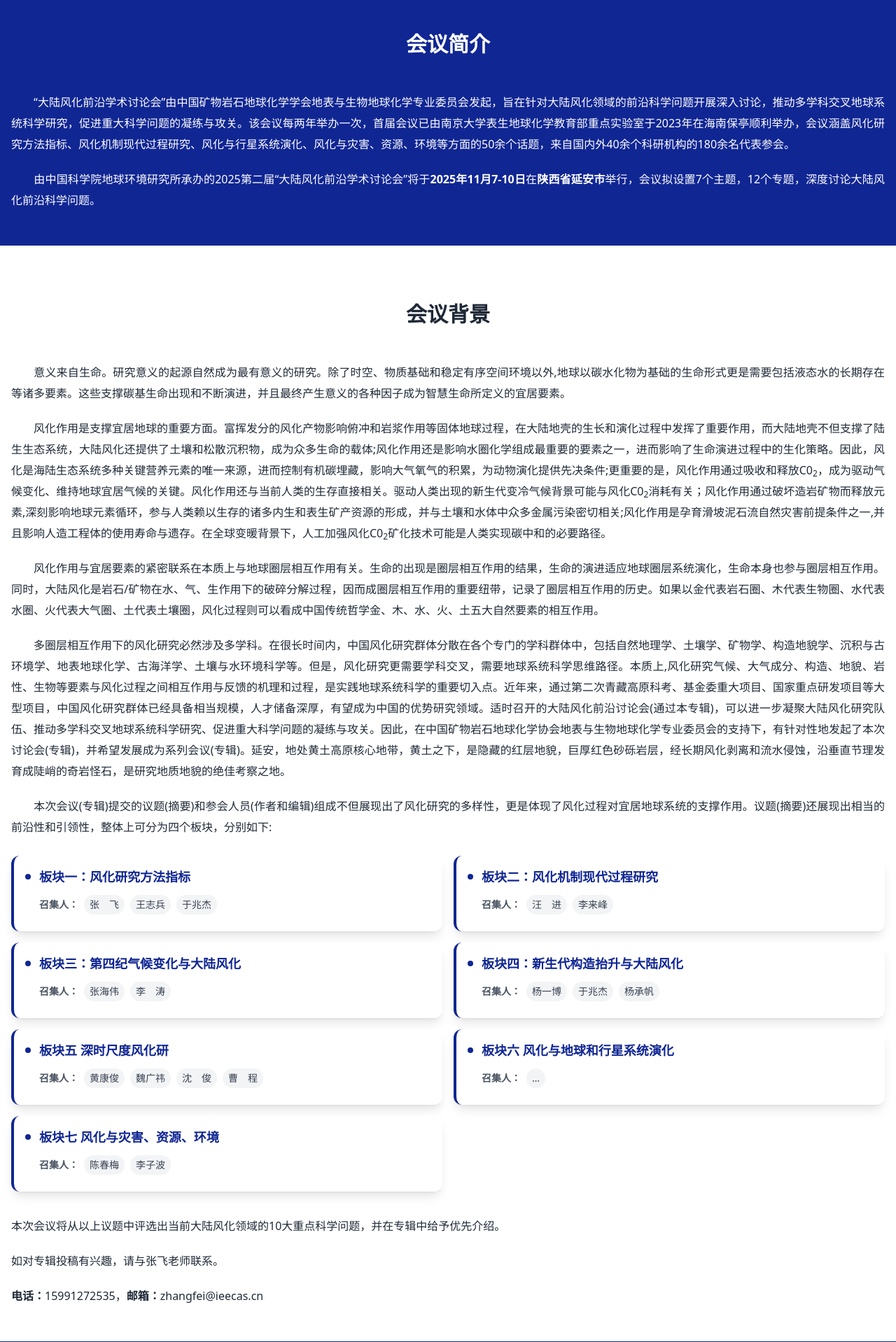
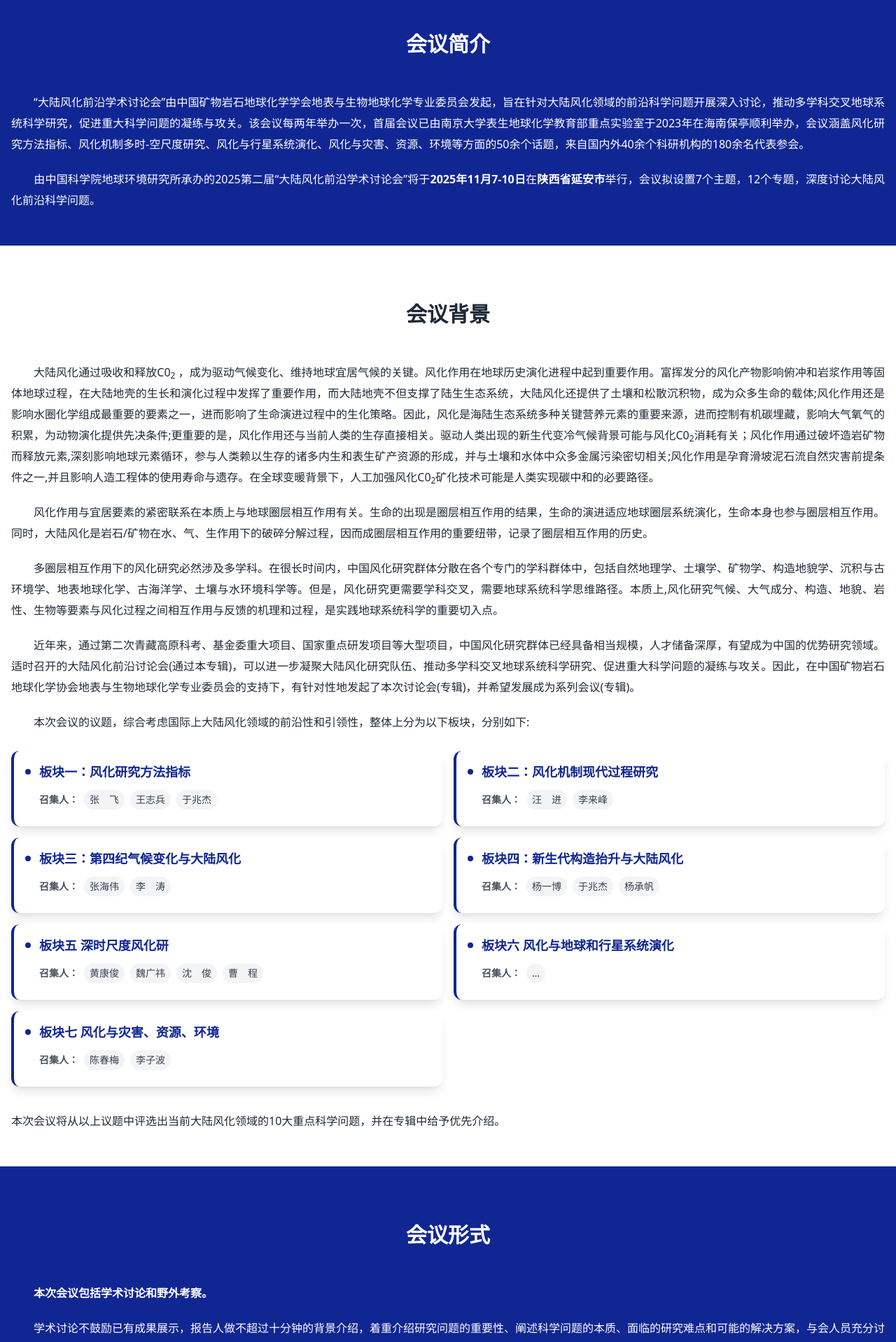
Before and after one commit to hutong9/Weathering2025, a Nuxt app: page / in a window 1280 px wide. Shown: the part 880-2798 px from the top of the page at 70% size. Built offline with nearby package versions, Linux system fonts and the light colour scheme.

Commit message:
更新内容

```diff
--- a/components/AppNews.vue
+++ b/components/AppNews.vue
@@ -23,7 +23,7 @@
             <div class="flex flex-col gap-2 py-2">
               <a href="/邀请函.pdf">
                 <div class="inline-flex items-center">
-                  <p class="text-xl hover:text-blue-800">第一轮会议通知下载</p>
+                  <p class="text-xl hover:text-blue-800 pl-4">第一轮会议通知下载</p>
                   <img src="/img/new.gif" alt="新图标" class="ml-2 inline-block">
                   <img src="/img/hot.gif" alt="新图标" class="ml-2 inline-block">
                 </div>
--- a/components/AppOrganization.vue
+++ b/components/AppOrganization.vue
@@ -19,7 +19,7 @@
 
 
       <p><b class="text-xl">协办单位：</b> </P>
-      <P>南京大学、西北大学、长安大学.....</P>
+      <P>南京大学、西北大学、长安大学、西安交通大学</P>
 
 
       <br />
--- a/pages/index.vue
+++ b/pages/index.vue
@@ -126,7 +126,7 @@
         </h2>
         <div class="container mx-auto">
           <p class="text-white animate__animated animate__bounceInUp">
-            　　“大陆风化前沿学术讨论会”由中国矿物岩石地球化学学会地表与生物地球化学专业委员会发起，旨在针对大陆风化领域的前沿科学问题开展深入讨论，推动多学科交叉地球系统科学研究，促进重大科学问题的凝练与攻关。该会议每两年举办一次，首届会议已由南京大学表生地球化学教育部重点实验室于2023年在海南保亭顺利举办，会议涵盖风化研究方法指标、风化机制现代过程研究、风化与行星系统演化、风化与灾害、资源、环境等方面的50余个话题，来自国内外40余个科研机构的180余名代表参会。
+            　　“大陆风化前沿学术讨论会”由中国矿物岩石地球化学学会地表与生物地球化学专业委员会发起，旨在针对大陆风化领域的前沿科学问题开展深入讨论，推动多学科交叉地球系统科学研究，促进重大科学问题的凝练与攻关。该会议每两年举办一次，首届会议已由南京大学表生地球化学教育部重点实验室于2023年在海南保亭顺利举办，会议涵盖风化研究方法指标、风化机制多时-空尺度研究、风化与行星系统演化、风化与灾害、资源、环境等方面的50余个话题，来自国内外40余个科研机构的180余名代表参会。
           </p>
 
           <p class="text-white animate__animated animate__bounceInUp">
@@ -147,24 +147,25 @@
         <h2 class="text-3xl font-bold  text-center m-4 sm:m-10 animate__animated animate__bounceInUp">会议背景</h2>
         <div class="container mx-auto">
           <p class="animate__animated animate__bounceInUp">
-            　　意义来自生命。研究意义的起源自然成为最有意义的研究。除了时空、物质基础和稳定有序空间环境以外,地球以碳水化物为基础的生命形式更是需要包括液态水的长期存在等诸多要素。这些支撑碳基生命出现和不断演进，并且最终产生意义的各种因子成为智慧生命所定义的宜居要素。
+            　　大陆风化通过吸收和释放C0<sub>2</sub>
+            ，成为驱动气候变化、维持地球宜居气候的关键。风化作用在地球历史演化进程中起到重要作用。富挥发分的风化产物影响俯冲和岩浆作用等固体地球过程，在大陆地壳的生长和演化过程中发挥了重要作用，而大陆地壳不但支撑了陆生生态系统，大陆风化还提供了土壤和松散沉积物，成为众多生命的载体;风化作用还是影响水圈化学组成最重要的要素之一，进而影响了生命演进过程中的生化策略。因此，风化是海陆生态系统多种关键营养元素的重要来源，进而控制有机碳埋藏，影响大气氧气的积累，为动物演化提供先决条件;更重要的是，风化作用还与当前人类的生存直接相关。驱动人类出现的新生代变冷气候背景可能与风化C0<sub>2</sub>消耗有关；风化作用通过破坏造岩矿物而释放元素,深刻影响地球元素循环，参与人类赖以生存的诸多内生和表生矿产资源的形成，并与土壤和水体中众多金属污染密切相关;风化作用是孕育滑坡泥石流自然灾害前提条件之一,并且影响人造工程体的使用寿命与遗存。在全球变暖背景下，人工加强风化C0<sub>2</sub>矿化技术可能是人类实现碳中和的必要路径。
           </p>
 
           <p class=" animate__animated animate__bounceInUp">
-            　　风化作用是支撑宜居地球的重要方面。富挥发分的风化产物影响俯冲和岩浆作用等固体地球过程，在大陆地壳的生长和演化过程中发挥了重要作用，而大陆地壳不但支撑了陆生生态系统，大陆风化还提供了土壤和松散沉积物，成为众多生命的载体;风化作用还是影响水圈化学组成最重要的要素之一，进而影响了生命演进过程中的生化策略。因此，风化是海陆生态系统多种关键营养元素的唯一来源，进而控制有机碳埋藏，影响大气氧气的积累，为动物演化提供先决条件;更重要的是，风化作用通过吸收和释放C0<sub>2</sub>，成为驱动气候变化、维持地球宜居气候的关键。风化作用还与当前人类的生存直接相关。驱动人类出现的新生代变冷气候背景可能与风化C0<sub>2</sub>消耗有关；风化作用通过破坏造岩矿物而释放元素,深刻影响地球元素循环，参与人类赖以生存的诸多内生和表生矿产资源的形成，并与土壤和水体中众多金属污染密切相关;风化作用是孕育滑坡泥石流自然灾害前提条件之一,并且影响人造工程体的使用寿命与遗存。在全球变暖背景下，人工加强风化C0<sub>2</sub>矿化技术可能是人类实现碳中和的必要路径。
+            　　风化作用与宜居要素的紧密联系在本质上与地球圈层相互作用有关。生命的出现是圈层相互作用的结果，生命的演进适应地球圈层系统演化，生命本身也参与圈层相互作用。同时，大陆风化是岩石/矿物在水、气、生作用下的破碎分解过程，因而成圈层相互作用的重要纽带，记录了圈层相互作用的历史。
           </p>
 
           <p class=" animate__animated animate__bounceInUp">
-            　　风化作用与宜居要素的紧密联系在本质上与地球圈层相互作用有关。生命的出现是圈层相互作用的结果，生命的演进适应地球圈层系统演化，生命本身也参与圈层相互作用。同时，大陆风化是岩石/矿物在水、气、生作用下的破碎分解过程，因而成圈层相互作用的重要纽带，记录了圈层相互作用的历史。如果以金代表岩石圈、木代表生物圈、水代表水圈、火代表大气圈、土代表土壤圈，风化过程则可以看成中国传统哲学金、木、水、火、土五大自然要素的相互作用。
+            　　多圈层相互作用下的风化研究必然涉及多学科。在很长时间内，中国风化研究群体分散在各个专门的学科群体中，包括自然地理学、土壤学、矿物学、构造地貌学、沉积与古环境学、地表地球化学、古海洋学、土壤与水环境科学等。但是，风化研究更需要学科交叉，需要地球系统科学思维路径。本质上,风化研究气候、大气成分、构造、地貌、岩性、生物等要素与风化过程之间相互作用与反馈的机理和过程，是实践地球系统科学的重要切入点。
           </p>
 
 
           <p class=" animate__animated animate__bounceInUp">
-            　　多圈层相互作用下的风化研究必然涉及多学科。在很长时间内，中国风化研究群体分散在各个专门的学科群体中，包括自然地理学、土壤学、矿物学、构造地貌学、沉积与古环境学、地表地球化学、古海洋学、土壤与水环境科学等。但是，风化研究更需要学科交叉，需要地球系统科学思维路径。本质上,风化研究气候、大气成分、构造、地貌、岩性、生物等要素与风化过程之间相互作用与反馈的机理和过程，是实践地球系统科学的重要切入点。近年来，通过第二次青藏高原科考、基金委重大项目、国家重点研发项目等大型项目，中国风化研究群体已经具备相当规模，人才储备深厚，有望成为中国的优势研究领域。适时召开的大陆风化前沿讨论会(通过本专辑)，可以进一步凝聚大陆风化研究队伍、推动多学科交叉地球系统科学研究、促进重大科学问题的凝练与攻关。因此，在中国矿物岩石地球化学协会地表与生物地球化学专业委员会的支持下，有针对性地发起了本次讨论会(专辑)，并希望发展成为系列会议(专辑)。延安，地处黄土高原核心地带，黄土之下，是隐藏的红层地貌，巨厚红色砂砾岩层，经长期风化剥离和流水侵蚀，沿垂直节理发育成陡峭的奇岩怪石，是研究地质地貌的绝佳考察之地。
+            　　近年来，通过第二次青藏高原科考、基金委重大项目、国家重点研发项目等大型项目，中国风化研究群体已经具备相当规模，人才储备深厚，有望成为中国的优势研究领域。适时召开的大陆风化前沿讨论会(通过本专辑)，可以进一步凝聚大陆风化研究队伍、推动多学科交叉地球系统科学研究、促进重大科学问题的凝练与攻关。因此，在中国矿物岩石地球化学协会地表与生物地球化学专业委员会的支持下，有针对性地发起了本次讨论会(专辑)，并希望发展成为系列会议(专辑)。
           </p>
 
           <p class=" animate__animated animate__bounceInUp">
-            　　本次会议(专辑)提交的议题(摘要)和参会人员(作者和编辑)组成不但展现出了风化研究的多样性，更是体现了风化过程对宜居地球系统的支撑作用。议题(摘要)还展现出相当的前沿性和引领性，整体上可分为四个板块，分别如下:
+            　　本次会议的议题，综合考虑国际上大陆风化领域的前沿性和引领性，整体上分为以下板块，分别如下:
           </p>
           <div class="grid grid-cols-1 md:grid-cols-2 gap-4 mt-4">
             <div
@@ -287,8 +288,8 @@
           <br>
 
           <p class=" animate__animated animate__bounceInUp">本次会议将从以上议题中评选出当前大陆风化领域的10大重点科学问题，并在专辑中给予优先介绍。</p>
-          <p class=" animate__animated animate__bounceInUp">如对专辑投稿有兴趣，请与张飞老师联系。</p>
-          <p class=" animate__animated animate__bounceInUp"><b>电话：</b>15991272535，<b>邮箱：</b>zhangfei@ieecas.cn</p>
+          <!-- <p class=" animate__animated animate__bounceInUp">如对专辑投稿有兴趣，请与张飞老师联系。</p>
+          <p class=" animate__animated animate__bounceInUp"><b>电话：</b>15991272535，<b>邮箱：</b>zhangfei@ieecas.cn</p> -->
 
 
 
```
